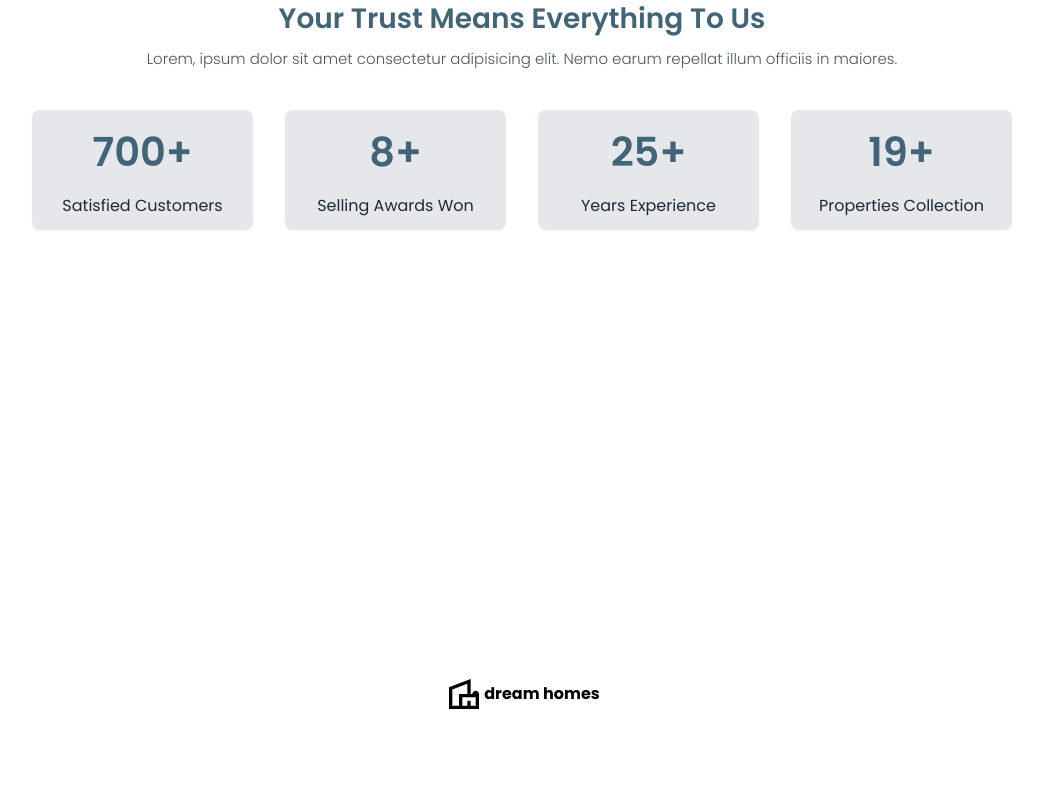
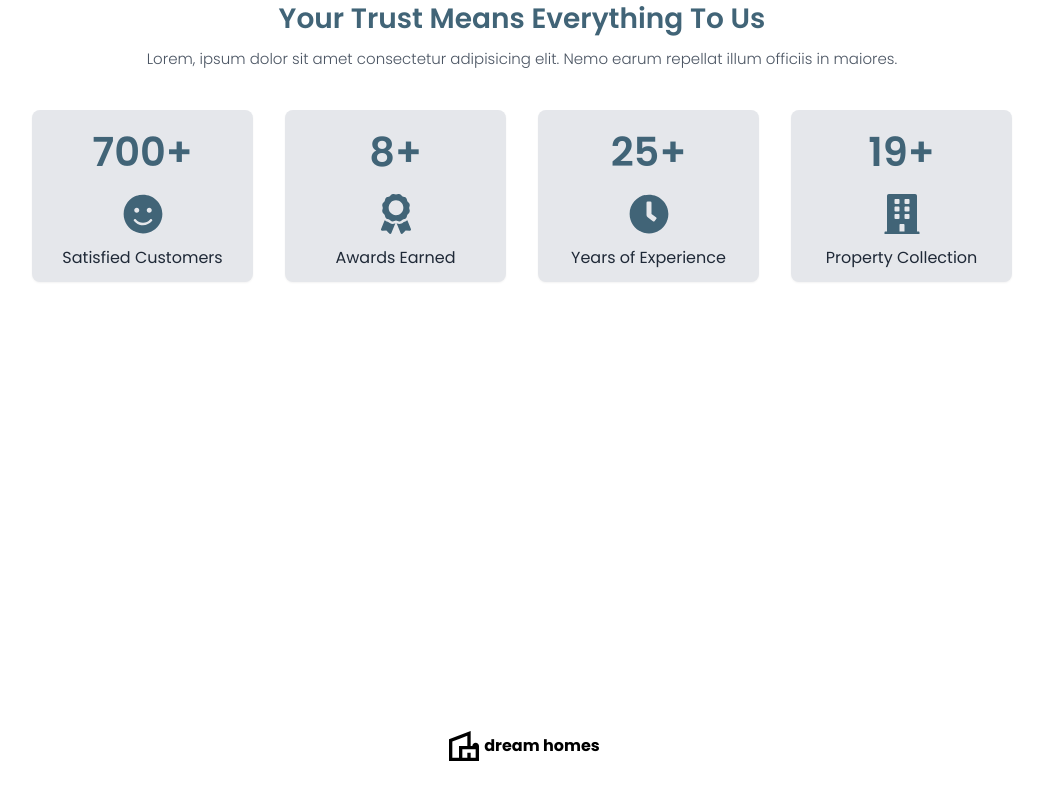
Before and after one commit to abolfazlchaman/dreamhomes, a Next.js app: page / in a window 1280 px wide. Shown: the part 2056-2856 px from the top of the page, without its empty margins (118-1161 px from the left). Built offline with nearby package versions, Linux system fonts and the light colour scheme.

Commit message:
added icons to truted component

```diff
--- a/src/app/Components/Trusted/Trusted.jsx
+++ b/src/app/Components/Trusted/Trusted.jsx
@@ -1,9 +1,12 @@
+import React from 'react';
+import { FaSmile, FaAward, FaClock, FaBuilding } from 'react-icons/fa';
+
 const Trusted = () => {
 	const items = [
-		{ title: "Satisfied Customers", value: "700+" },
-		{ title: "Selling Awards Won", value: "8+" },
-		{ title: "Years Experience", value: "25+" },
-		{ title: "Properties Collection", value: "19+" },
+		{ title: "Satisfied Customers", value: "700+", icon: <FaSmile /> },
+		{ title: "Awards Earned", value: "8+", icon: <FaAward /> },
+		{ title: "Years of Experience", value: "25+", icon: <FaClock /> },
+		{ title: "Property Collection", value: "19+", icon: <FaBuilding /> },
 	];
 	return (
 		<div className="w-full lg:px-[150px] px-5 flex flex-col items-center justify-center pt-8 pb-16 gap-10">
@@ -23,6 +26,7 @@ const Trusted = () => {
 						className="flex flex-col gap-3 text-center w-full rounded-lg bg-gray-200 py-3 shadow-sm"
 					>
 						<span className="text-[#416477] text-[40px] font-semibold">{item.value}</span>
+						<span className="text-[#416477] flex justify-center text-[40px]">{item.icon}</span>
 						<span className="text-gray-800">{item.title}</span>
 					</div>
 				))}
```
